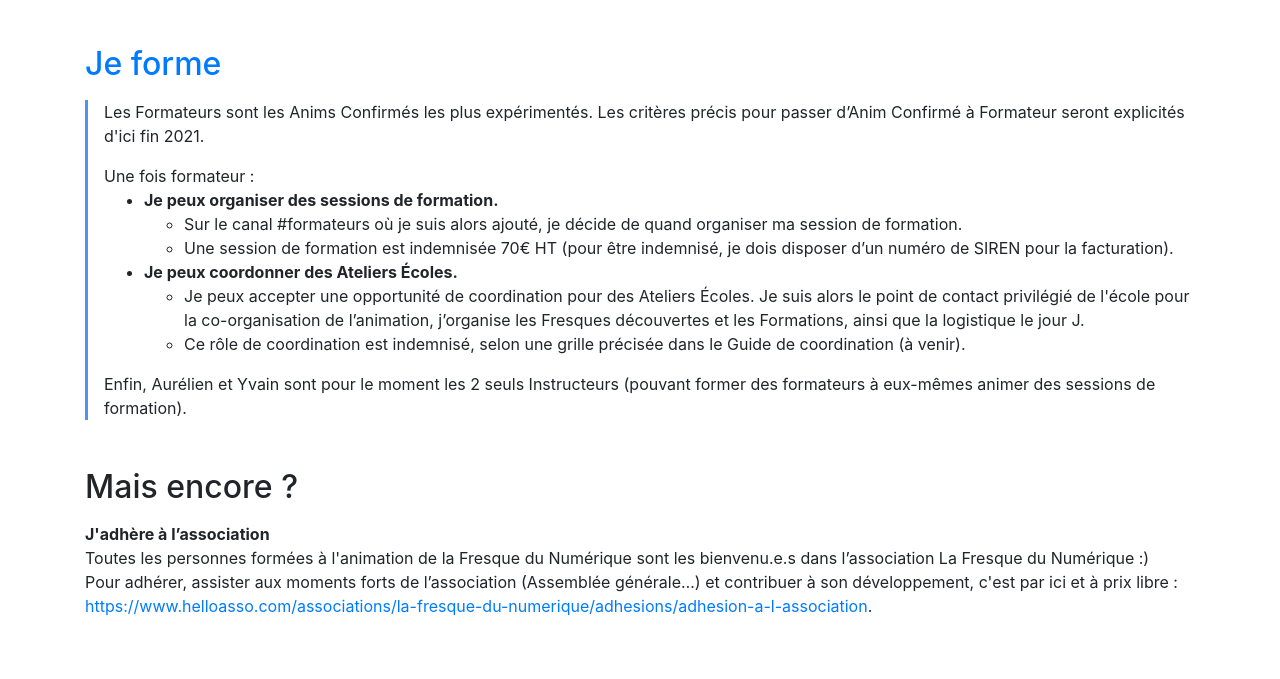
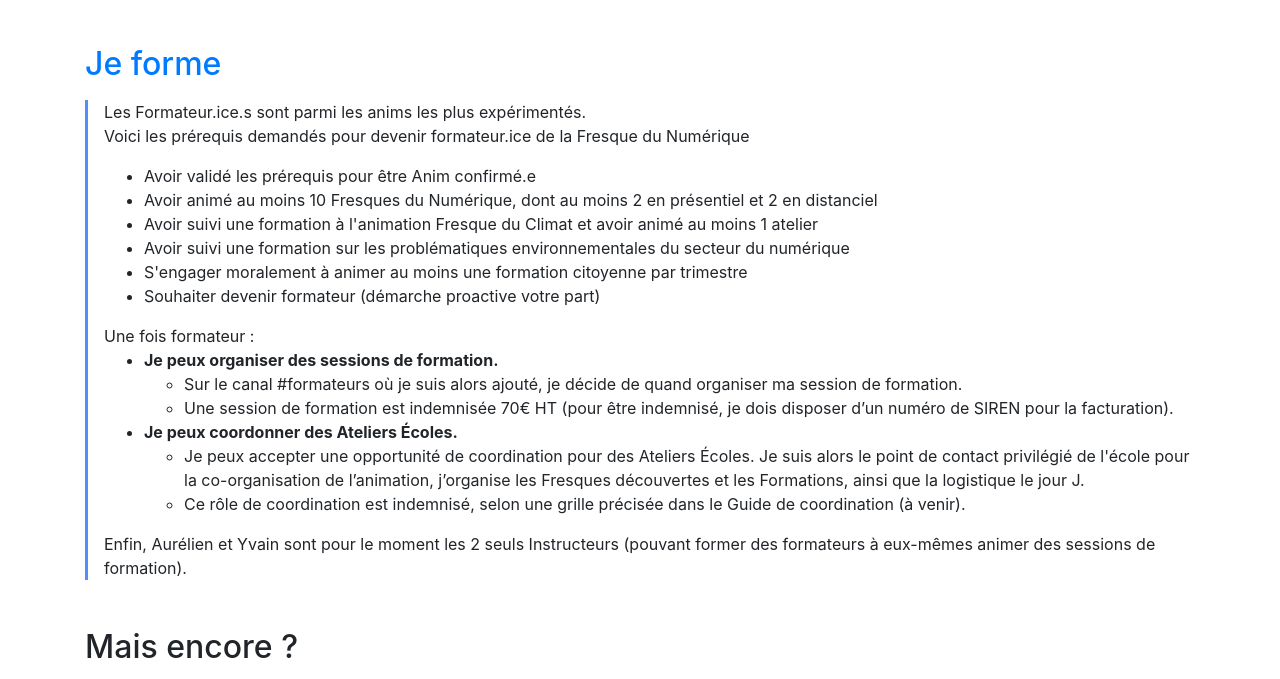
Before and after one commit to YvainM/FDN, a website with bundled scripts: page parcours.html in a window 1280 px wide. Shown: the part 2887-3566 px from the top of the page. Built offline with nearby package versions, Linux system fonts and the light colour scheme.

Commit message:
modif parcours partie formation

```diff
--- a/parcours.html
+++ b/parcours.html
@@ -122,7 +122,16 @@
 
         <h2 class="mb-3 mt-5 text-primary">Je forme</h2>
         <div class="section-parcours-blue pl-3">
-          <p>Les Formateurs sont les Anims Confirmés les plus expérimentés. Les critères précis pour passer d’Anim Confirmé à Formateur seront explicités d'ici fin 2021.</p>
+          <p>Les Formateur.ice.s sont parmi les anims les plus expérimentés.<br>
+          Voici les prérequis demandés pour devenir formateur.ice de la Fresque du Numérique</p>
+          <ul>
+            <li>Avoir validé les prérequis pour être Anim confirmé.e</li>
+            <li>Avoir animé au moins 10 Fresques du Numérique, dont au moins 2 en présentiel et 2 en distanciel</li>
+            <li>Avoir suivi une formation à l'animation Fresque du Climat et avoir animé au moins 1 atelier</li>
+            <li>Avoir suivi une formation sur les problématiques environnementales du secteur du numérique</li>
+            <li>S'engager moralement à animer au moins une formation citoyenne par trimestre</li>
+            <li>Souhaiter devenir formateur (démarche proactive votre part)</li>
+          </ul>
           <p class="mb-0">Une fois formateur :</p>
           <ul>
             <li class="font-weight-bold">Je peux organiser des sessions de formation.</li>
```
